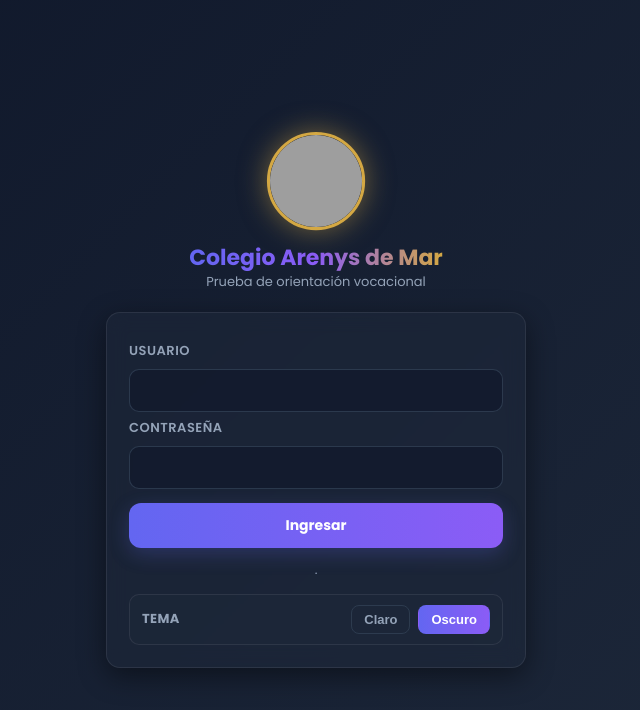
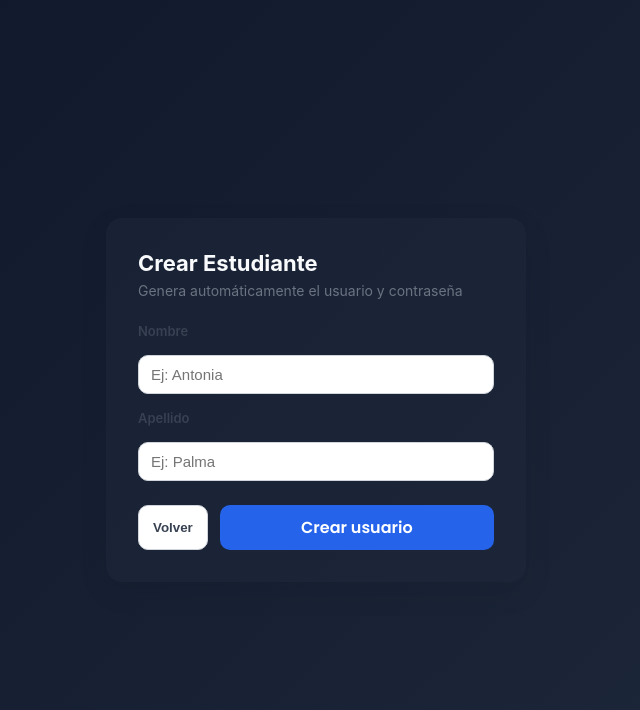
Before and after one commit to cristianmilo07/FrontendOrientacionVocacional, an Angular app: page /create-student in a window 1280 px wide. Before the commit this address led to /login. Shown: the top 710 px of the page, without its empty margins (324-964 px from the left). Built offline with nearby package versions, Linux system fonts and the light colour scheme; sample sign-in values are in the browser's storage; grey boxes are pictures that could not be loaded.

Commit message:
Cambios para crear usuarios

```diff
--- a/angular.json
+++ b/angular.json
@@ -32,12 +32,7 @@
             ],
             "styles": [
               "src/styles.scss"
-            ],
-            "server": "src/main.server.ts",
-            "outputMode": "server",
-            "ssr": {
-              "entry": "src/server.ts"
-            }
+            ]
           },
           "configurations": {
             "production": {
--- a/package.json
+++ b/package.json
@@ -7,7 +7,8 @@
     "build": "ng build",
     "watch": "ng build --watch --configuration development",
     "test": "ng test",
-    "serve:ssr:pruebaEstudiantes": "node dist/pruebaEstudiantes/server/server.mjs"
+    "serve:ssr:pruebaEstudiantes": "node dist/pruebaEstudiantes/server/server.mjs",
+    "start:prod": "node server.ts"
   },
   "prettier": {
     "printWidth": 100,
--- a/src/app/app.config.ts
+++ b/src/app/app.config.ts
@@ -3,14 +3,12 @@
 import { provideHttpClient, withInterceptors } from '@angular/common/http';
 
 import { routes } from './app.routes';
-import { provideClientHydration, withEventReplay } from '@angular/platform-browser';
 import { AuthInterceptor } from './interceptors/auth.interceptor';
 
 export const appConfig: ApplicationConfig = {
   providers: [
     provideBrowserGlobalErrorListeners(),
     provideRouter(routes),
-    provideHttpClient(withInterceptors([AuthInterceptor])),
-    provideClientHydration(withEventReplay())
+    provideHttpClient(withInterceptors([AuthInterceptor]))
   ]
 };
--- a/src/app/app.routes.ts
+++ b/src/app/app.routes.ts
@@ -1,11 +1,13 @@
 import { Routes } from '@angular/router';
 import { LoginComponent } from './components/login/login.component';
 import { HomeComponent } from './components/home/home.component';
+import { CreateStudentComponent } from './components/create-student/create-student.component';
 import { AuthGuard } from './services/auth.guard';
 
 export const routes: Routes = [
   { path: 'login', component: LoginComponent },
   { path: 'home', component: HomeComponent, canActivate: [AuthGuard] },
+  { path: 'create-student', component: CreateStudentComponent, canActivate: [AuthGuard] },
   { path: '', redirectTo: '/login', pathMatch: 'full' },
   { path: '**', redirectTo: '/login' }
 ];
--- /dev/null
+++ b/src/app/components/create-student/create-student.component.html
@@ -0,0 +1,25 @@
+<div class="create-student-page">
+  <div class="create-card">
+    <h1 class="title">Crear Estudiante</h1>
+    <p class="subtitle">Genera automáticamente el usuario y contraseña</p>
+
+    <div class="form">
+      <label class="label">Nombre</label>
+      <input class="input" type="text" [value]="firstName()" (input)="firstName.set($any($event.target).value)" placeholder="Ej: Antonia" />
+
+      <label class="label">Apellido</label>
+      <input class="input" type="text" [value]="lastName()" (input)="lastName.set($any($event.target).value)" placeholder="Ej: Palma" />
+
+      <div class="actions">
+        <button class="btn-secondary" (click)="goBack()">Volver</button>
+        <button class="btn-primary" (click)="submit()" [disabled]="loading()">
+          {{ loading() ? 'Guardando...' : 'Crear usuario' }}
+        </button>
+      </div>
+
+      @if (message()) {
+        <p class="form-message" [class.success]="success()" [class.error]="!success()">{{ message() }}</p>
+      }
+    </div>
+  </div>
+</div>
--- /dev/null
+++ b/src/app/components/create-student/create-student.component.scss
@@ -0,0 +1,100 @@
+.create-student-page {
+  min-height: 100vh;
+  display: flex;
+  align-items: center;
+  justify-content: center;
+  padding: 24px;
+}
+
+.create-card {
+  width: 100%;
+  max-width: 420px;
+  background: var(--card-bg, #fff);
+  border-radius: 16px;
+  padding: 32px;
+  box-shadow: 0 10px 30px rgba(0, 0, 0, 0.08);
+}
+
+.title {
+  margin: 0 0 6px;
+  font-size: 22px;
+}
+
+.subtitle {
+  margin: 0 0 24px;
+  color: #6b7280;
+  font-size: 14px;
+}
+
+.form {
+  display: flex;
+  flex-direction: column;
+  gap: 16px;
+}
+
+.label {
+  font-size: 13px;
+  font-weight: 600;
+  color: #374151;
+}
+
+.input {
+  padding: 10px 12px;
+  border-radius: 10px;
+  border: 1px solid #d1d5db;
+  font-size: 15px;
+  outline: none;
+}
+
+.input:focus {
+  border-color: #2563eb;
+}
+
+.actions {
+  display: flex;
+  gap: 12px;
+  margin-top: 8px;
+}
+
+.btn-primary {
+  flex: 1;
+  padding: 10px 14px;
+  border: none;
+  border-radius: 10px;
+  background: #2563eb;
+  color: white;
+  font-weight: 600;
+  cursor: pointer;
+}
+
+.btn-primary:disabled {
+  opacity: 0.7;
+  cursor: not-allowed;
+}
+
+.btn-secondary {
+  padding: 10px 14px;
+  border-radius: 10px;
+  border: 1px solid #d1d5db;
+  background: white;
+  color: #374151;
+  font-weight: 600;
+  cursor: pointer;
+}
+
+.form-message {
+  margin: 0;
+  padding: 10px 12px;
+  border-radius: 10px;
+  font-size: 14px;
+}
+
+.form-message.success {
+  background: #dcfce7;
+  color: #166534;
+}
+
+.form-message.error {
+  background: #fee2e2;
+  color: #991b1b;
+}
--- /dev/null
+++ b/src/app/components/create-student/create-student.component.ts
@@ -0,0 +1,66 @@
+import { Component, ChangeDetectionStrategy, inject, signal, OnInit } from '@angular/core';
+import { CommonModule } from '@angular/common';
+import { Router } from '@angular/router';
+import { AuthService } from '../../services/auth.service';
+import { HttpClient } from '@angular/common/http';
+
+@Component({
+  selector: 'app-create-student',
+  standalone: true,
+  imports: [CommonModule],
+  templateUrl: './create-student.component.html',
+  styleUrl: './create-student.component.scss',
+  changeDetection: ChangeDetectionStrategy.OnPush
+})
+export class CreateStudentComponent implements OnInit {
+  private authService = inject(AuthService);
+  private http = inject(HttpClient);
+  private router = inject(Router);
+
+  firstName = signal('');
+  lastName = signal('');
+  message = signal('');
+  loading = signal(false);
+  success = signal(false);
+
+  get user() {
+    return this.authService.user();
+  }
+
+  ngOnInit() {
+    if (this.user?.role !== 'admin') {
+      this.router.navigate(['/home']);
+    }
+  }
+
+  submit() {
+    const first = this.firstName().trim();
+    const last = this.lastName().trim();
+    if (!first || !last) {
+      this.message.set('Ingresa nombre y apellido');
+      this.success.set(false);
+      return;
+    }
+
+    this.loading.set(true);
+    this.message.set('');
+    this.http.post('/api/users', { firstName: first, lastName: last }).subscribe({
+      next: (data: any) => {
+        this.success.set(true);
+        this.message.set(data?.message || 'Se ha creado correctamente');
+        this.firstName.set('');
+        this.lastName.set('');
+        this.loading.set(false);
+      },
+      error: () => {
+        this.success.set(false);
+        this.message.set('Error al crear el usuario');
+        this.loading.set(false);
+      }
+    });
+  }
+
+  goBack() {
+    this.router.navigate(['/home']);
+  }
+}
--- a/src/app/components/home/home.component.html
+++ b/src/app/components/home/home.component.html
@@ -109,6 +109,7 @@
 
            @if (user?.role === 'admin') {
              <button class="btn-view-responses" (click)="loadResponses()">Ver respuestas guardadas</button>
+             <a routerLink="/create-student" class="btn-view-responses">Crear estudiante</a>
            }
         </div>
       </div>
```
Also changed, not shown: server.ts (added, +26 -0 lines), src/server.ts (deleted, +0 -68 lines).
